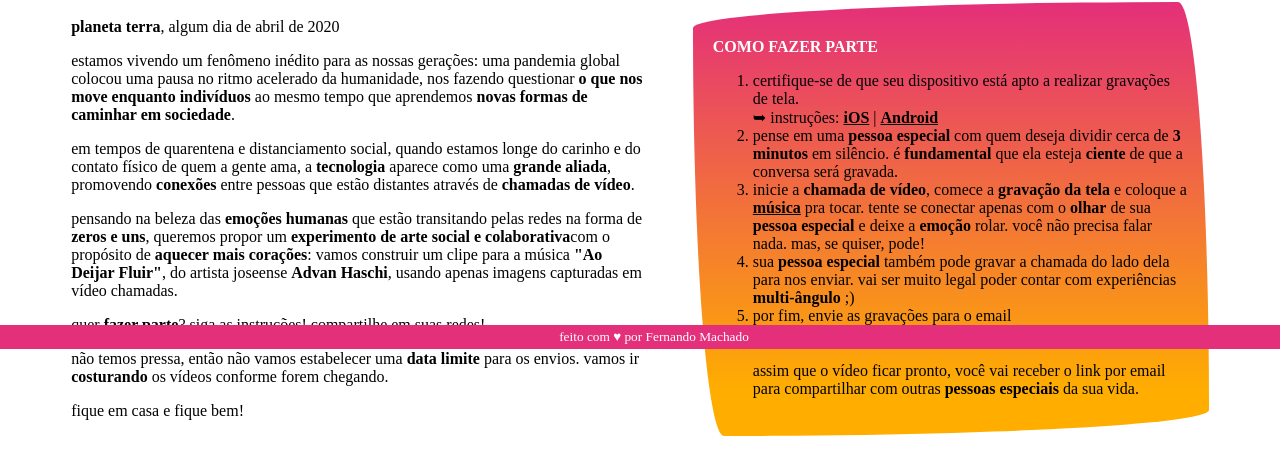
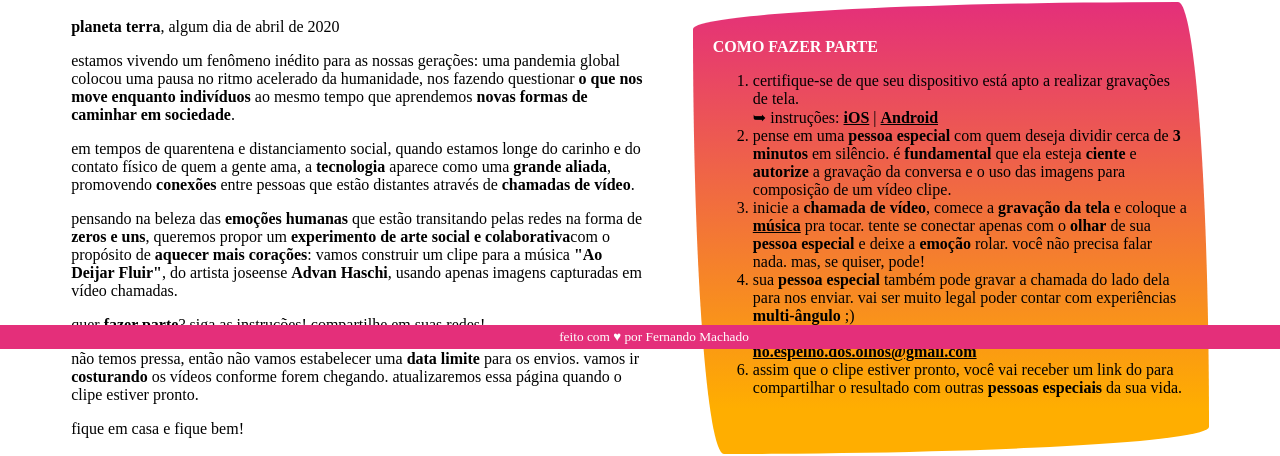
Before and after one commit to fer-nando-machado/espelho-dos-olhos, a React (Create React App) app: page / in a window 1280 px wide. Shown: the part 451-907 px from the top of the page. Built offline with nearby package versions, Linux system fonts and the light colour scheme; grey boxes are pictures that could not be loaded; a web font is replaced by a local one.

Commit message:
Improving text.

```diff
--- a/src/App.js
+++ b/src/App.js
@@ -38,7 +38,8 @@ function App() {
             quer <b>fazer parte</b>? siga as instruções! compartilhe em suas redes!</p>
           <p>
             não temos pressa, então não vamos estabelecer uma <b>data limite</b> para os envios.
-            vamos ir <b>costurando</b> os vídeos conforme forem chegando.
+            vamos ir <b>costurando</b> os vídeos conforme forem chegando. atualizaremos
+            essa página quando o clipe estiver pronto.
           </p>
           <p>
             fique em casa e fique bem!
@@ -56,7 +57,8 @@ function App() {
                 Android</a>
             </li>
             <li>pense em uma <b>pessoa especial</b> com quem deseja dividir cerca de <b>3 minutos</b> em
-            silêncio. é <b>fundamental</b> que ela esteja <b>ciente</b> de que a conversa será gravada.
+            silêncio. é <b>fundamental</b> que ela esteja <b>ciente</b> e <b>autorize</b> a
+            gravação da conversa e o uso das imagens para composição de um vídeo clipe.
             </li>
             <li>inicie a <b>chamada de vídeo</b>, comece a <b>gravação da tela</b> e coloque
               a <a rel="noopener noreferrer" className="Link" target="_blank"
@@ -67,12 +69,13 @@ function App() {
             <li>sua <b>pessoa especial</b> também pode gravar a chamada do lado dela para nos enviar.
               vai ser muito legal poder contar com experiências <b>multi-ângulo</b> ;)
             </li>
-            <li>por fim, envie as gravações para o email
-                <br/>➥ <a rel="noopener noreferrer" className="Link" target="_blank"
+            <li>por fim, envie as <b>gravações</b> junto com seus <b>nomes</b> para o email <a rel="noopener noreferrer" className="Link" target="_blank"
                 href="mailto:no.espelho.dos.olhos@gmail.com">no.espelho.dos.olhos@gmail.com</a>
-                <br/><br/>
-                assim que o vídeo ficar pronto, você vai receber o link por email para compartilhar
-                com outras <b>pessoas especiais</b> da sua vida.
+            </li>
+             <li>
+                assim que o clipe estiver pronto, você vai receber
+                um link do para compartilhar o resultado com
+                outras <b>pessoas especiais</b> da sua vida.
             </li>
           </ol>
         </div>
```
